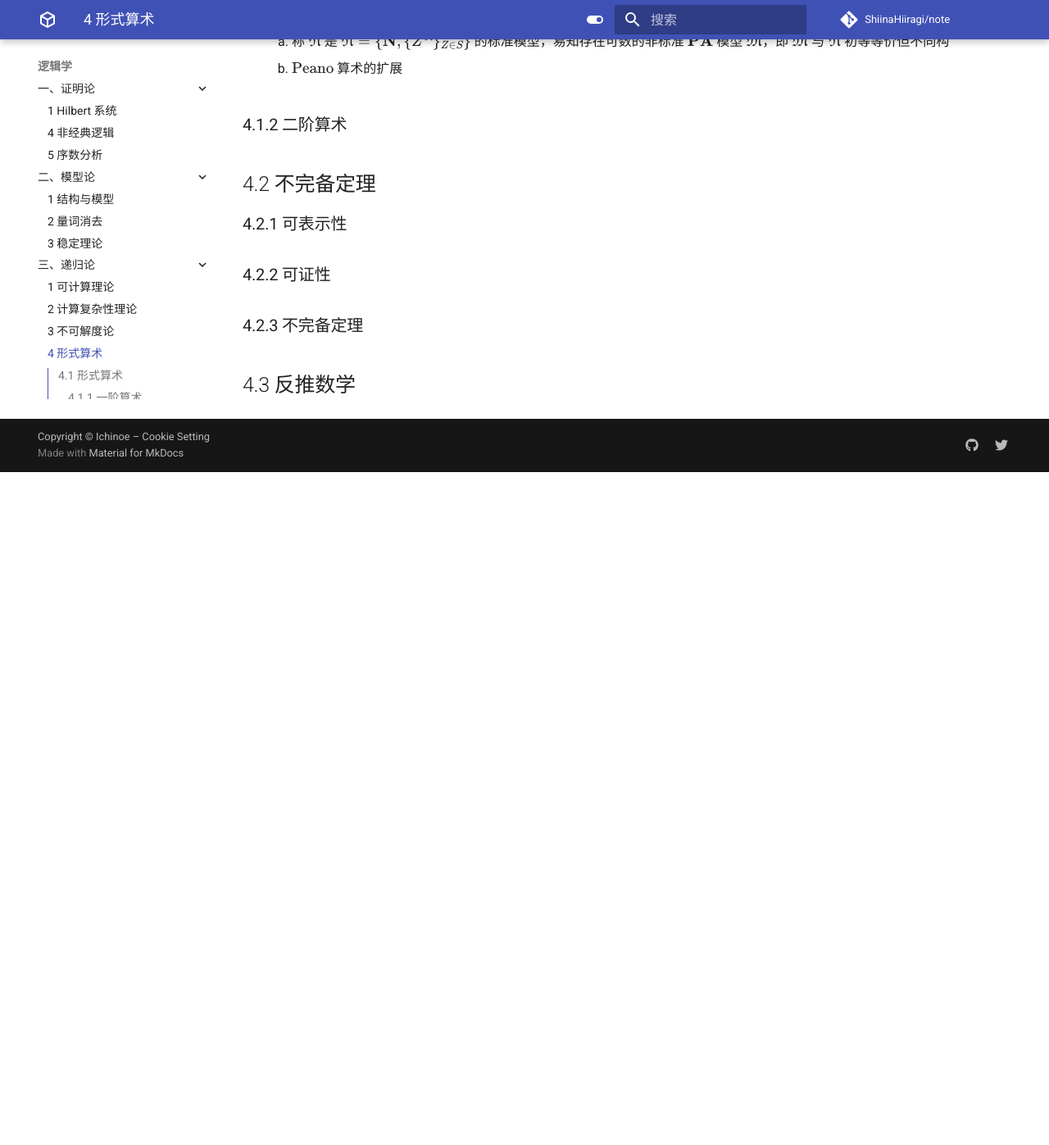
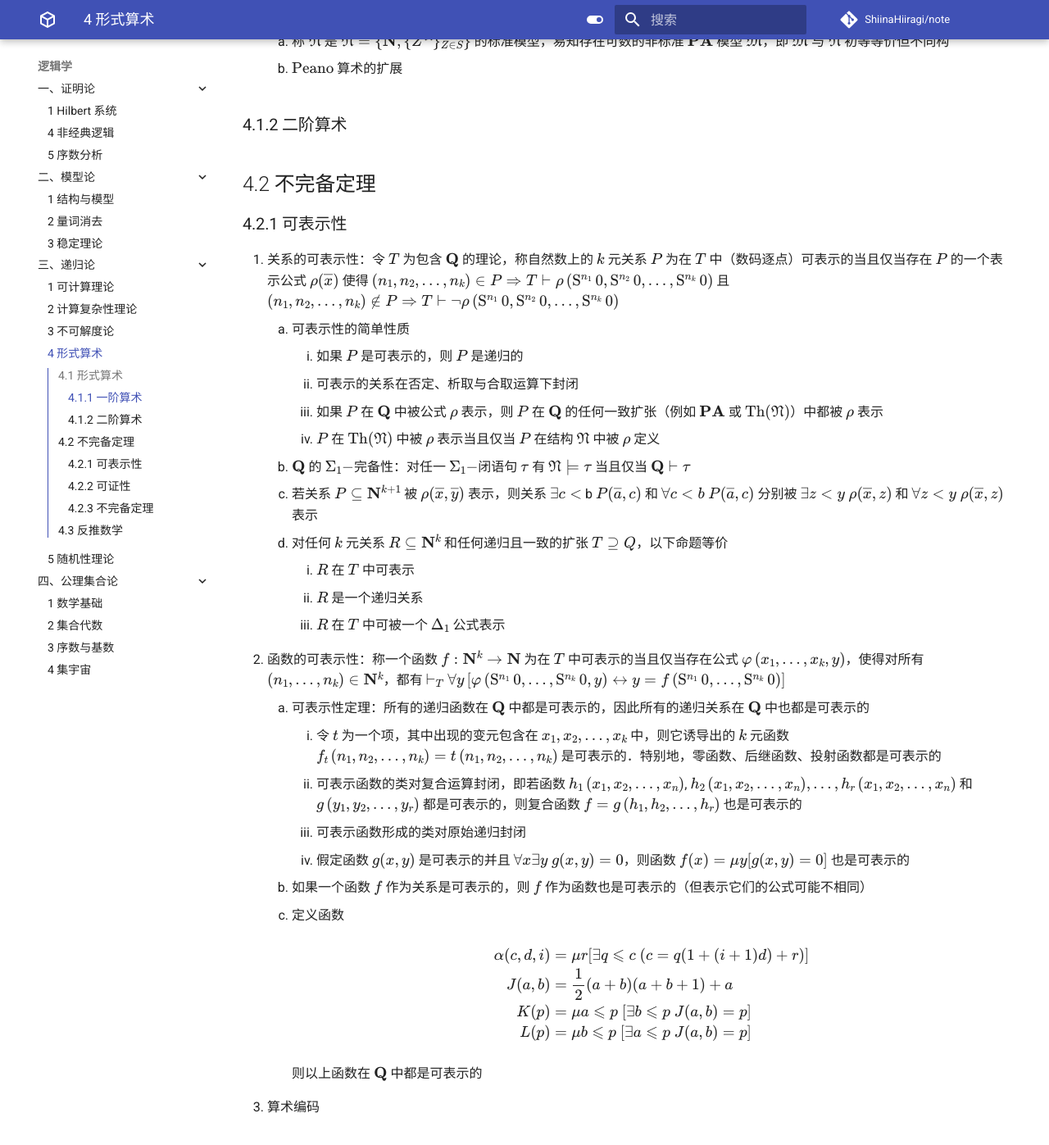
Before and after one commit to ShiinaHiiragi/note, an MkDocs documentation site: the page built from docs/logic/rec/arith.md, in a window 1280 px wide and 1400 px high, scrolled down 1326 px. Shown: the top 1397 px of the window at 82% size. Built offline with MkDocs 1.6.1 and Material for MkDocs 9.7.7, drawn with Linux system fonts in a browser that asks for light colours; comment, search, counter and statistics services are not loaded; before the commit the page ends 1902 px from its top, so only the background shows below that.

Commit message:
add represent

```diff
--- a/docs/logic/rec/arith.md
+++ b/docs/logic/rec/arith.md
@@ -45,6 +45,39 @@
 
 ## 4.2 不完备定理
 ### 4.2.1 可表示性
+1. 关系的可表示性：令 $T$ 为包含 $\mathbf{Q}$ 的理论，称自然数上的 $k$ 元关系 $P$ 为在 $T$ 中（数码逐点）可表示的当且仅当存在 $P$ 的一个表示公式 $\rho(\overline{x})$ 使得 $\left(n_{1}, n_{2}, \ldots, n_{k}\right) \in P \Rightarrow T \vdash \rho\left(\mathrm{S}^{n_{1}} \ 0, \mathrm{S}^{n_{2}} \ 0, \ldots, \mathrm{S}^{n_{k}} \ 0\right)$ 且 $\left(n_{1}, n_{2}, \ldots, n_{k}\right) \notin P \Rightarrow T \vdash \neg \rho\left(\mathrm{S}^{n_{1}} \ 0, \mathrm{S}^{n_{2}} \ 0, \ldots, \mathrm{S}^{n_{k}} \ 0\right)$
+    1. 可表示性的简单性质
+        1. 如果 $P$ 是可表示的，则 $P$ 是递归的
+        2. 可表示的关系在否定、析取与合取运算下封闭
+        3. 如果 $P$ 在 $\mathbf{Q}$ 中被公式 $\rho$ 表示，则 $P$ 在 $\mathbf{Q}$ 的任何一致扩张（例如 $\mathbf{PA}$ 或 $\operatorname{Th}(\mathfrak{N})$）中都被 $\rho$ 表示
+        4. $P$ 在 $\operatorname{Th}(\mathfrak{N})$ 中被 $\rho$ 表示当且仅当 $P$ 在结构 $\mathfrak{N}$ 中被 $\rho$ 定义
+    2. $\mathbf{Q}$ 的 $\Sigma_{1}-$完备性：对任一 $\Sigma_{1}-$闭语句 $\tau$ 有 $\mathfrak{N} \models \tau$ 当且仅当 $\mathbf{Q} \vdash \tau$
+    3. 若关系 $P \subseteq \mathbf{N}^{k+1}$ 被 $\rho(\overline{x}, \overline{y})$ 表示，则关系 $\exists c<$ b \ $P(\overline{a}, c)$ 和 $\forall c<b \ P(\overline{a}, c)$ 分别被 $\exists z<y \ \rho(\overline{x}, z)$ 和 $\forall z<y \ \rho(\overline{x}, z)$ 表示
+    4. 对任何 $k$ 元关系 $R \subseteq \mathbf{N}^{k}$ 和任何递归且一致的扩张 $T \supseteq Q$，以下命题等价
+        1. $R$ 在 $T$ 中可表示
+        2. $R$ 是一个递归关系
+        3. $R$ 在 $T$ 中可被一个 $\Delta_{1}$ 公式表示
+2. 函数的可表示性：称一个函数 $f: \mathbf{N}^{k} \rightarrow \mathbf{N}$ 为在 $T$ 中可表示的当且仅当存在公式 $\varphi\left(x_{1}, \ldots, x_{k}, y\right)$，使得对所有 $\left(n_{1}, \ldots, n_{k}\right) \in \mathbf{N}^{k}$，都有 $\vdash_{T} \forall y\left[\varphi\left(\mathrm{S}^{n_{1}} \ 0, \ldots, \mathrm{S}^{n_{k}} \ 0, y\right) \leftrightarrow y=f\left(\mathrm{S}^{n_{1}} \ 0, \ldots, \mathrm{S}^{n_{k}} \ 0\right)\right]$
+    1. 可表示性定理：所有的递归函数在 $\mathbf{Q}$ 中都是可表示的，因此所有的递归关系在 $\mathbf{Q}$ 中也都是可表示的
+        1. 令 $t$ 为一个项，其中出现的变元包含在 $x_{1}, x_{2}, \ldots, x_{k}$ 中，则它诱导出的 $k$ 元函数 $f_{t}\left(n_{1}, n_{2}, \ldots, n_{k}\right)= t\left(n_{1}, n_{2}, \ldots, n_{k}\right)$ 是可表示的．特别地，零函数、后继函数、投射函数都是可表示的
+        2. 可表示函数的类对复合运算封闭，即若函数 $h_{1}\left(x_{1}, x_{2}, \ldots, x_{n}\right)$, $h_{2}\left(x_{1}, x_{2}, \ldots, x_{n}\right), \ldots, h_{r}\left(x_{1}, x_{2}, \ldots, x_{n}\right)$ 和 $g\left(y_{1}, y_{2}, \ldots, y_{r}\right)$ 都是可表示的，则复合函数 $f=g\left(h_{1}, h_{2}, \ldots, h_{r}\right)$ 也是可表示的
+        3. 可表示函数形成的类对原始递归封闭
+        4. 假定函数 $g(x, y)$ 是可表示的并且 $\forall x \exists y \ g(x, y)=0$，则函数 $f(x)= \mu y [g(x, y)=0]$ 也是可表示的
+    2. 如果一个函数 $f$ 作为关系是可表示的，则 $f$ 作为函数也是可表示的（但表示它们的公式可能不相同）
+    3. 定义函数
+
+        $$
+        \begin{aligned}
+        \alpha(c, d, i) & =\mu r[\exists q \leqslant c \ (c=q(1+(i+1) d)+r)] \\
+        J(a, b) & =\dfrac{1}{2}(a+b)(a+b+1)+a \\
+        K(p) & =\mu a \leqslant p \ [\exists b \leqslant p \ J(a, b)=p] \\
+        L(p) & =\mu b \leqslant p \ [\exists a \leqslant p \ J(a, b)=p]
+        \end{aligned}
+        $$
+
+        则以上函数在 $\mathbf{Q}$ 中都是可表示的
+
+3. 算术编码
 
 ### 4.2.2 可证性
 
```
